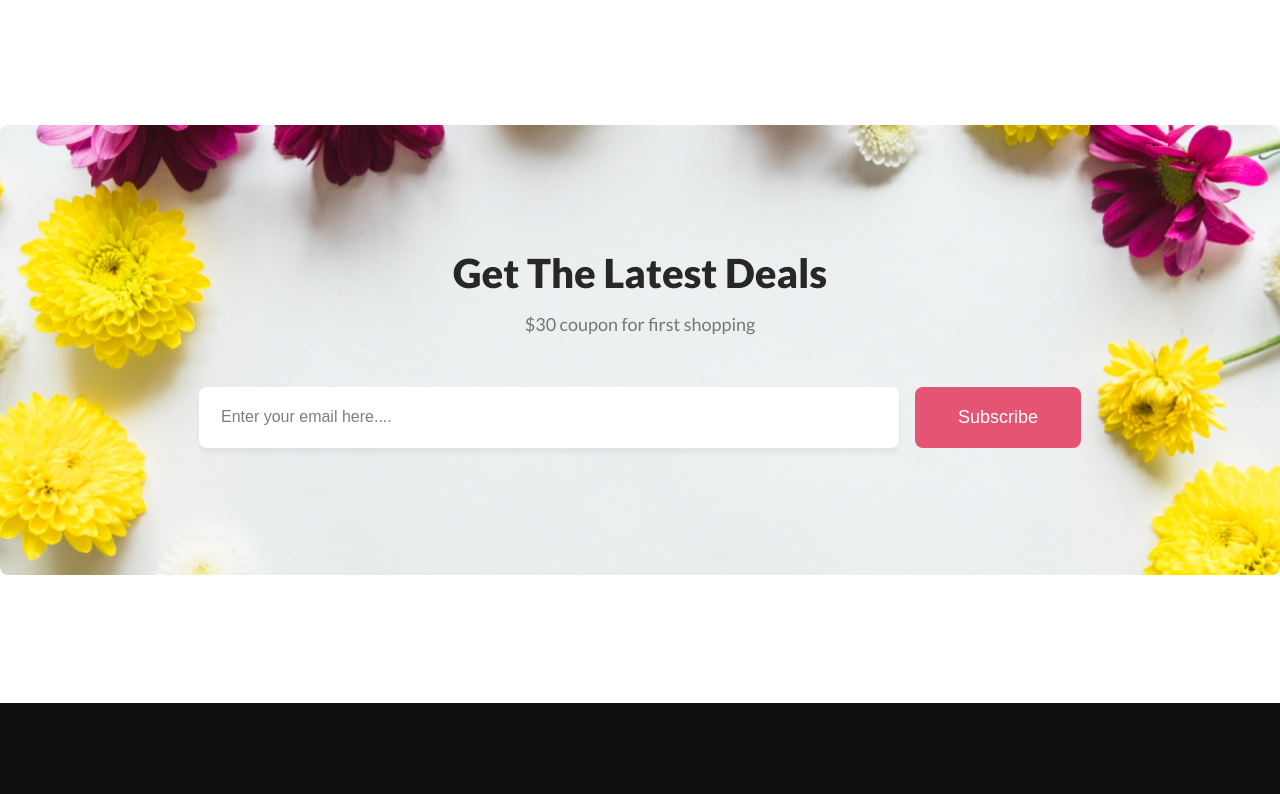
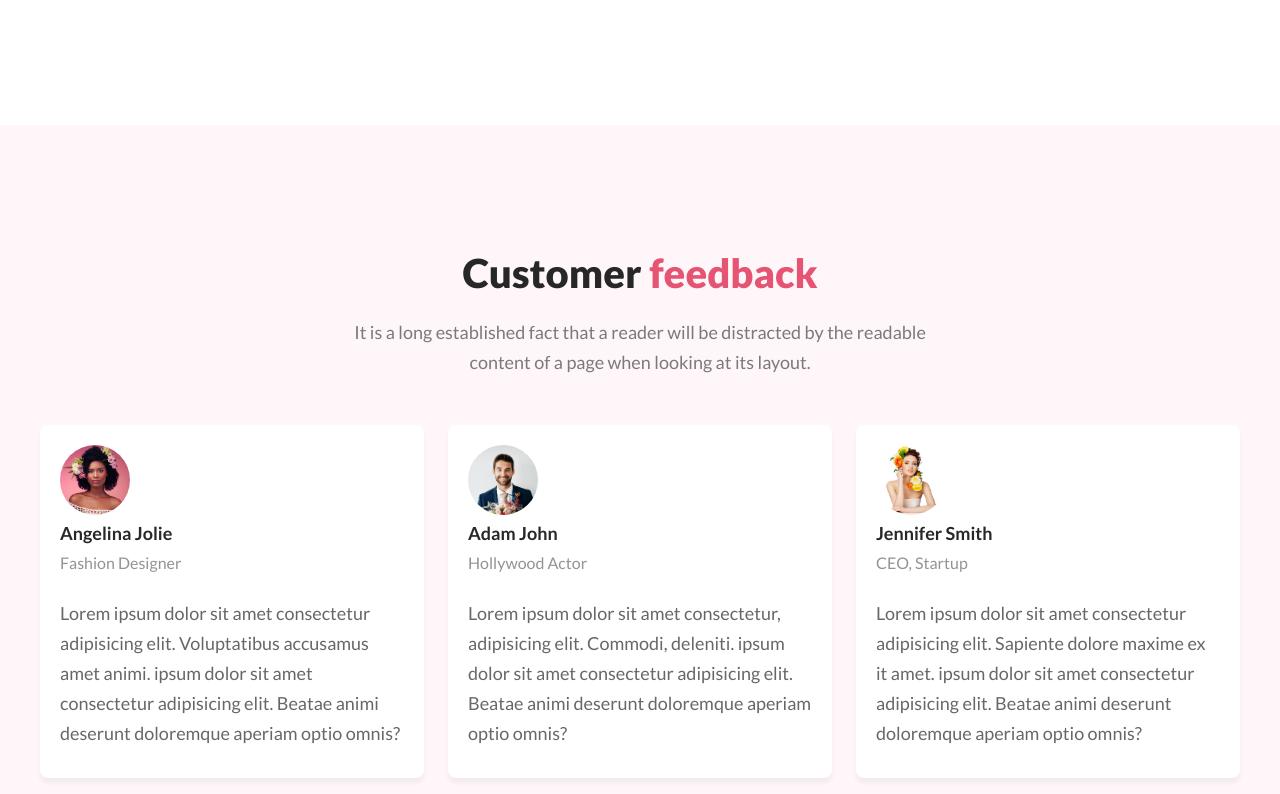
Before and after one commit to webdevreza/flowers-shop, a plain HTML site: page index.html in a window 1280 px wide. Shown: the part 3706-4500 px from the top of the page. Drawn offline with Linux system fonts and the light colour scheme.

Commit message:
Customer Testimonial Section Added

```diff
--- a/css/style.css
+++ b/css/style.css
@@ -201,11 +201,61 @@ instagram Section
 }
 
 /* ==============
+Testimonial Section
+=================*/
+.testimonial-section {
+  background-color: rgba(229, 84, 115, 0.05);
+}
+.testimonial-info {
+  max-width: 594px;
+  margin: 0 auto;
+  margin-bottom: 48px;
+}
+.testimonial-wrapper {
+  display: flex;
+  justify-content: center;
+}
+
+.testimonial-item {
+  background-color: #fff;
+  border-radius: 8px;
+  margin-right: 24px;
+  width: 30%;
+  padding: 20px 20px 30px 20px;
+  box-shadow: 0 5px 5px rgba(0, 0, 0, 0.05);
+  transition: all 0.3s ease;
+}
+
+.testimonial-item:hover {
+  box-shadow: 0 5px 5px rgba(0, 0, 0, 0.1);
+}
+.testimonial-item:last-child {
+  margin-right: 0;
+}
+.testimonial-item .customer-img {
+  max-width: 70px;
+  border-radius: 50%;
+}
+.testimonial-item .customer-name {
+  color: #272727;
+  font-weight: 700;
+}
+
+.testimonial-item .customer-type {
+  font-size: 16px;
+  color: rgba(39, 39, 39, 0.5);
+}
+.testimonial-item .customer-feedback {
+  color: rgba(39, 39, 39, 0.7);
+  margin-top: 20px;
+}
+
+/* ==============
 Newsletter Section
 =================*/
 .newsletter {
   min-height: 450px;
-  margin-bottom: 128px;
+  margin: 128px auto;
   background-image: url(../img/newsletter-bg.png);
   background-size: cover;
   background-position: center;
--- a/index.html
+++ b/index.html
@@ -87,7 +87,7 @@
       <section class="cta">
         <div class="cta-info">
           <h2 class="section-title">
-            Hot Deal ! Sale Up To 25% <span>Off</span>
+            Hot Deal ! Sale Up To <span> 25% Off</span>
           </h2>
           <p class="section-subtitle">
             It is a long established fact that a reader will be distracted by
@@ -113,6 +113,50 @@
           <img src="img/instagram-2.png" alt="flowers" />
           <img src="img/instagram-3.png" alt="flowers" />
           <img src="img/instagram-4.png" alt="flowers" />
+        </div>
+      </section>
+      <!-- customer testimonials section -->
+      <section class="testimonial-section section-padding">
+        <div class="testimonial-info">
+          <h2 class="section-title">Customer <span>feedback</span></h2>
+          <p class="section-subtitle">
+            It is a long established fact that a reader will be distracted by
+            the readable content of a page when looking at its layout.
+          </p>
+        </div>
+        <div class="testimonial-wrapper container">
+          <div class="testimonial-item">
+            <img src="img/user-1.jpg" alt="women" class="customer-img" />
+            <p class="customer-name">Angelina Jolie</p>
+            <p class="customer-type">Fashion Designer</p>
+            <p class="customer-feedback">
+              Lorem ipsum dolor sit amet consectetur adipisicing elit.
+              Voluptatibus accusamus amet animi. ipsum dolor sit amet
+              consectetur adipisicing elit. Beatae animi deserunt doloremque
+              aperiam optio omnis?
+            </p>
+          </div>
+          <div class="testimonial-item">
+            <img src="img/user-2.jpg" alt="women" class="customer-img" />
+            <p class="customer-name">Adam John</p>
+            <p class="customer-type">Hollywood Actor</p>
+            <p class="customer-feedback">
+              Lorem ipsum dolor sit amet consectetur, adipisicing elit. Commodi,
+              deleniti. ipsum dolor sit amet consectetur adipisicing elit.
+              Beatae animi deserunt doloremque aperiam optio omnis?
+            </p>
+          </div>
+          <div class="testimonial-item">
+            <img src="img/user-4.jpg" alt="women" class="customer-img" />
+            <p class="customer-name">Jennifer Smith</p>
+            <p class="customer-type">CEO, Startup</p>
+            <p class="customer-feedback">
+              Lorem ipsum dolor sit amet consectetur adipisicing elit. Sapiente
+              dolore maxime ex it amet. ipsum dolor sit amet consectetur
+              adipisicing elit. Beatae animi deserunt doloremque aperiam optio
+              omnis?
+            </p>
+          </div>
         </div>
       </section>
       <!-- Newsletter Section -->
```
Also changed, not shown: img/user-1.jpg (added), img/user-2.jpg (added), img/user-3.jpg (added), img/user-4.jpg (added).
